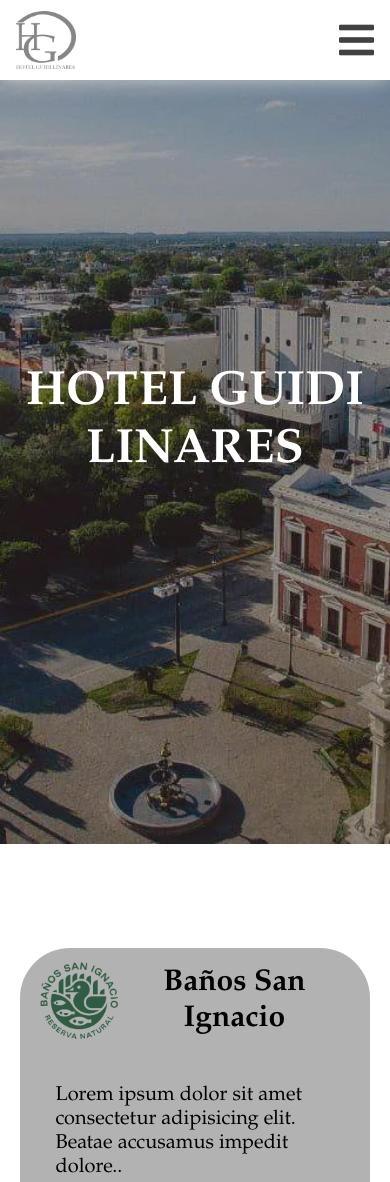
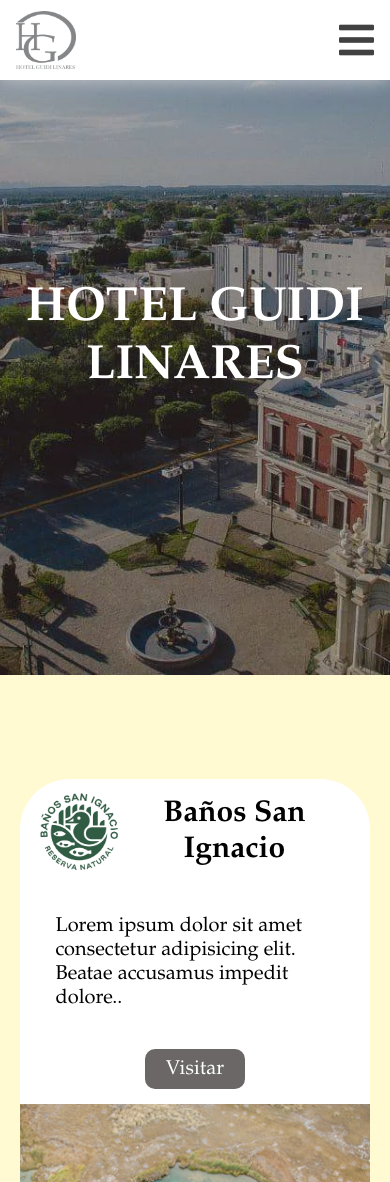
Before and after one commit to Songer22/Hotel-Guidi, a plain HTML site: page index.html in a window 390 px wide. Shown: the top 1182 px of the page. Drawn offline with nearby package versions, Linux system fonts and the light colour scheme.

Commit message:
Update contenido.css

```diff
--- a/contenido.css
+++ b/contenido.css
@@ -1,3 +1,7 @@
+body{
+    /* background:#F6F2E7 ; */
+    background: rgb(255, 250, 209);
+}
 /* Section Home */
 .section-home-page {
     position: relative;
@@ -75,7 +79,8 @@
     width: 100%;
     height: 100%;
     /* background: rgb(255, 250, 209); */
-    background: rgb(178, 178, 178);
+    /* background: rgb(212 212 212); */
+    background: #ffff;
     border-radius: 50px;
 }
 
@@ -134,6 +139,10 @@
 
 @media only screen and (max-width: 767px){
 
+    .section-home-page img {
+        height: 80vh;
+    }
+
     .container {
         padding: 104px 20px 104px 20px;
     }
```
